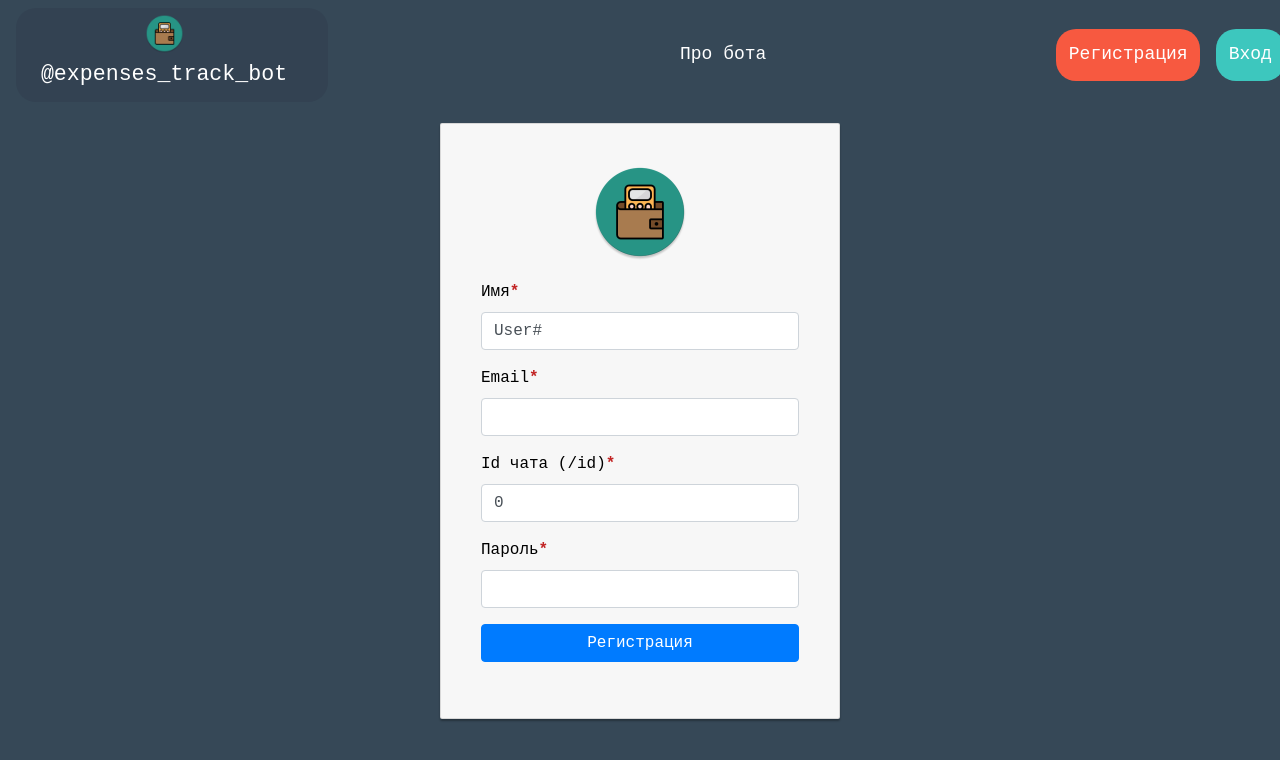
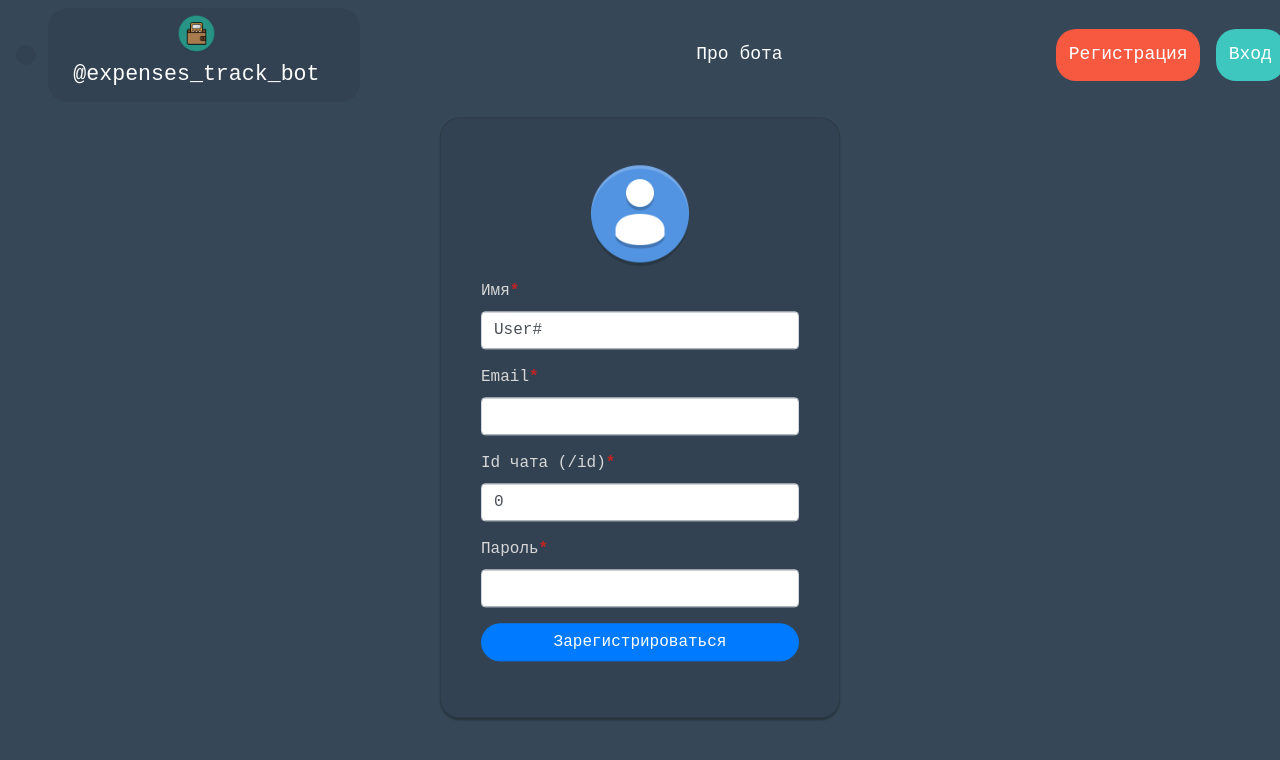
Before and after one commit to Smonok/expenses-bot-web, an Angular app: page /register in a window 1280 px wide. Shown: the top 760 px of the page. Built offline with nearby package versions, Linux system fonts and the light colour scheme.

Commit message:
Updated main design

```diff
--- a/src/app/app.component.html
+++ b/src/app/app.component.html
@@ -2,9 +2,11 @@
   <!-- TODO: move to component -->
   <nav class="navbar fixed-top navbar-expand">
     <!-- Hamburger menu button   -->
-    <button mat-button class="menu-button" (click)="sidenav.toggle()" *ngIf="isLoggedIn">
-      <mat-icon>{{ isMenuOpen ? 'menu_open' : 'menu' }}</mat-icon>
-    </button>
+    <div class="menu-button">
+      <button mat-button (click)="sidenav.toggle()" *ngIf="isLoggedIn">
+        <mat-icon>{{ isMenuOpen ? 'menu_open' : 'menu' }}</mat-icon>
+      </button>
+    </div>
 
     <div class="bot-reference">
       <img id="bot-img" src="../assets/images/bot-logo.png" class="bot-img-logo" />
@@ -23,7 +25,7 @@
 
     <ul class="col-md-2 navbar-nav ml-auto" *ngIf="!isLoggedIn">
       <!-- SignUp -->
-      <div class=" register-button">
+      <div class="register-button">
         <li class=" nav-item">
           <a href="/register" class="nav-link" routerLink="register">Регистрация</a>
         </li>
@@ -35,18 +37,19 @@
         </li>
       </div>
     </ul>
-
     <!-- LogOut -->
-    <ul class="navbar-nav ml-auto" *ngIf="isLoggedIn">
-      <li class="nav-item">
-        <a href class="nav-link" (click)="logout()">Выйти</a>
-      </li>
+    <ul class="col-md-1 navbar-nav ml-auto" *ngIf="isLoggedIn">
+      <div class="logout-button">
+        <li class="nav-item">
+          <a href class="nav-link" (click)="logout()">Выйти</a>
+        </li>
+      </div>
     </ul>
   </nav>
 
   <mat-sidenav-container class="sidenav-container">
     <!-- Left side panel -->
-    <mat-sidenav #sidenav mode="over" [(opened)]="isMenuOpen">
+    <mat-sidenav #sidenav mode="side" [(opened)]="isMenuOpen">
       <app-sidenav-list (sidenavClose)="sidenav.close()"></app-sidenav-list>
     </mat-sidenav>
 
--- a/src/app/app.component.scss
+++ b/src/app/app.component.scss
@@ -7,24 +7,33 @@
 .menu-button {
     color: white;
     margin-right: 1%;
+    background-color: #334252;
+    border-radius: 20px 20px 20px 20px;
+    height: 100%;
+    padding: 0.8%;
 }
 
 .sidenav-container {
     overflow: auto;
     flex-grow: 1;
-    background-color: white;
+    background-color: #364857;
 
     main {
+        margin-left: 1%;
         padding: 18px 24px;
-        color: black;
-        //background: #e2fbfb;
         background: #364857;
         height: 100%;
     }
 }
 
 .mat-sidenav {
+    margin-top: 2%;
+    margin-left: 1%;
+    margin-right: 1%;
     width: 17%;
+    height: auto;
+    background-color: #334252;
+    border-radius: 30px 30px 30px 30px;
 }
 
 .login-button {
@@ -42,6 +51,14 @@
     background-color: #f75940;
     padding: 2.5%;
     margin-right: 3%;
+}
+
+.logout-button {
+    text-align: center;
+    border-radius: 20px 20px 20px 20px;
+    background-color: #f75940;
+    width: 90%;
+    padding: 2.5%;
 }
 
 .bot-reference {
@@ -65,5 +82,5 @@
 }
 
 a:hover {
-    color: #acacac;
+    color: #bfbfbf;
 }
--- a/src/app/expenses/expenses.component.html
+++ b/src/app/expenses/expenses.component.html
@@ -1,4 +1,5 @@
-<div>
+<div class="expenses-main col-lg-12">
+  <div class="expenses-part">
     <h3>
       Расходы для категории '{{currentCategory}}'
     </h3>
@@ -44,3 +45,4 @@
       <mat-paginator [pageSizeOptions]="[5, 10, 25, 100]"></mat-paginator>
     </div>
   </div>
+</div>
--- a/src/app/expenses/expenses.component.scss
+++ b/src/app/expenses/expenses.component.scss
@@ -1,6 +1,17 @@
-h3, h5 {
+h3,
+h5 {
     text-align: center;
-    color: #424242;
+    color: rgb(215, 215, 215);
+}
+
+.expenses-part {
+    margin: auto;
+    margin-top: 1%;
+    background-color: #334252;
+    border-radius: 30px 30px 30px 30px;
+    height: auto;
+    width: auto;
+    padding: 4%;
 }
 
 table {
@@ -42,5 +53,5 @@ th {
 }
 
 mat-label {
-    color: #424242;
+    color: rgb(215, 215, 215);
 }
--- a/src/app/login/login.component.scss
+++ b/src/app/login/login.component.scss
@@ -1,6 +1,7 @@
 label {
   display: block;
   margin-top: 2%;
+  color: rgb(215, 215, 215);
 }
 
 .card-container.card {
@@ -48,7 +49,3 @@ label {
 .btn {
   border-radius: 20px 20px 20px 20px;
 }
-
-label {
-  color: rgb(215, 215, 215);
-}
--- a/src/app/navigation/sidenav-list/sidenav-list.component.html
+++ b/src/app/navigation/sidenav-list/sidenav-list.component.html
@@ -19,19 +19,19 @@
                     </mat-expansion-panel-header>
 
                     <a mat-list-item (click)="onCategoryClick('Суммарно', 'all-time')">
-                        <mat-icon>arrow_right</mat-icon>
+                        <mat-icon>timeline</mat-icon>
                         <span class="submenu">Всё время</span>
                     </a>
                     <a mat-list-item (click)="onCategoryClick('Суммарно', 'half-year')">
-                        <mat-icon>arrow_right</mat-icon>
+                        <mat-icon>timeline</mat-icon>
                         <span class="submenu">Пол года</span>
                     </a>
                     <a mat-list-item (click)="onCategoryClick('Суммарно', 'thirty-days')">
-                        <mat-icon>arrow_right</mat-icon>
+                        <mat-icon>timeline</mat-icon>
                         <span class="submenu">30 дней</span>
                     </a>
                     <a mat-list-item (click)="onCategoryClick('Суммарно', 'seven-days')">
-                        <mat-icon>arrow_right</mat-icon>
+                        <mat-icon>timeline</mat-icon>
                         <span class="submenu">7 дней</span>
                     </a>
                 </mat-expansion-panel>
@@ -46,19 +46,18 @@
                         </mat-expansion-panel-header>
 
                         <a mat-list-item (click)="onCategoryClick(category, 'all-time')">
-                            <mat-icon>arrow_right</mat-icon>
+                            <mat-icon>timeline</mat-icon>
                             <span class="submenu">Всё время</span>
                         </a>
                         <a mat-list-item (click)="onCategoryClick(category, 'half-year')">
-                            <mat-icon>arrow_right</mat-icon>
-                            <span class="submenu">Пол года</span>
+                            <mat-icon>timeline</mat-icon><span class="submenu">Пол года</span>
                         </a>
                         <a mat-list-item (click)="onCategoryClick(category, 'thirty-days')">
-                            <mat-icon>arrow_right</mat-icon>
+                            <mat-icon>timeline</mat-icon>
                             <span class="submenu">30 дней</span>
                         </a>
                         <a mat-list-item (click)="onCategoryClick(category, 'seven-days')">
-                            <mat-icon>arrow_right</mat-icon>
+                            <mat-icon>timeline</mat-icon>
                             <span class="submenu">7 дней</span>
                         </a>
                     </mat-expansion-panel>
--- a/src/app/navigation/sidenav-list/sidenav-list.component.scss
+++ b/src/app/navigation/sidenav-list/sidenav-list.component.scss
@@ -8,15 +8,23 @@ a:hover,
 a:active {
     color: lightgray;
 }
+
 .nav-caption {
     display: inline-block;
     padding-left: 6px;
 }
 
+mat-nav-list {
+    background-color: #334252;
+}
+
 mat-list-item,
 mat-expansion-panel {
-    //background-color: #79bd9a;
+    background-color: #334252;
     margin-top: 5%;
+    span {
+        margin-left: 5%;
+    }
 }
 
 .submenu {
--- a/src/app/register/register.component.html
+++ b/src/app/register/register.component.html
@@ -1,6 +1,6 @@
 <div class="container">
     <div class="card card-container">
-        <img id="profile-img" src="../../assets/images/bot-logo.png" class="profile-img-card" />
+        <img id="profile-img" src="../../assets/images/default-user-logo.png" class="profile-img-card" />
         <form *ngIf="!isSuccessful" name="form" (ngSubmit)="f.form.valid && onSubmit()" #f="ngForm" novalidate>
             <!-- NAME -->
             <div class="form-group">
@@ -51,7 +51,7 @@
                 </div>
             </div>
             <div class="form-group">
-                <button class="btn btn-primary btn-block">Регистрация</button>
+                <button class="btn btn-primary btn-block">Зарегистрироваться</button>
             </div>
 
             <div class="alert alert-warning" *ngIf="f.submitted && isSignUpFailed">
--- a/src/app/register/register.component.scss
+++ b/src/app/register/register.component.scss
@@ -1,41 +1,14 @@
 label {
   display: block;
   margin-top: 10px;
+  color: rgb(215, 215, 215);
 }
 
 .card-container.card {
+  margin-top: 1%;
+  border-radius: 20px 20px 20px 20px;
   max-width: 400px !important;
   padding: 40px 40px;
-}
-
-.card {
-  background-color: #f7f7f7;
-  padding: 20px 25px 30px;
-  margin: 0 auto 25px;
-  margin-top: 50px;
-  -moz-border-radius: 2px;
-  -webkit-border-radius: 2px;
-  border-radius: 2px;
-  -moz-box-shadow: 0px 2px 2px rgba(0, 0, 0, 0.3);
-  -webkit-box-shadow: 0px 2px 2px rgba(0, 0, 0, 0.3);
-  box-shadow: 0px 2px 2px rgba(0, 0, 0, 0.3);
-  margin: 0;
-  position: absolute;
-  top: 47%;
-  left: 50%;
-  -ms-transform: translate(-50%, -50%);
-  transform: translate(-50%, -50%);
-  width: 50%;
-}
-
-.profile-img-card {
-  width: 96px;
-  height: 96px;
-  margin: 0 auto 10px;
-  display: block;
-  -moz-border-radius: 50%;
-  -webkit-border-radius: 50%;
-  border-radius: 50%;
 }
 
 .alert-danger {
@@ -49,3 +22,31 @@ label {
   margin-left: 3 px;
   font-size: 1 em;
 }
+
+.card {
+  background-color: #334252;
+  padding: 20px 25px 30px;
+  -moz-border-radius: 2px;
+  -webkit-border-radius: 2px;
+  border-radius: 2px;
+  -moz-box-shadow: 0px 2px 2px rgba(0, 0, 0, 0.3);
+  -webkit-box-shadow: 0px 2px 2px rgba(0, 0, 0, 0.3);
+  box-shadow: 0px 2px 2px rgba(0, 0, 0, 0.3);
+  position: absolute;
+  top: 45%;
+  left: 50%;
+  -ms-transform: translate(-50%, -50%);
+  transform: translate(-50%, -50%);
+  width: 50%;
+}
+
+.profile-img-card {
+  width: 35%;
+  height: 35%;
+  margin: auto;
+  display: block;
+}
+
+.btn {
+  border-radius: 20px 20px 20px 20px;
+}
--- a/src/styles.scss
+++ b/src/styles.scss
@@ -14,7 +14,7 @@
 
 html,
 body {
-    height: 100%;
+   height: 100%;
 }
 body {
     //display: flex;
```
Lines whose indentation alone changed are shown as unchanged.
